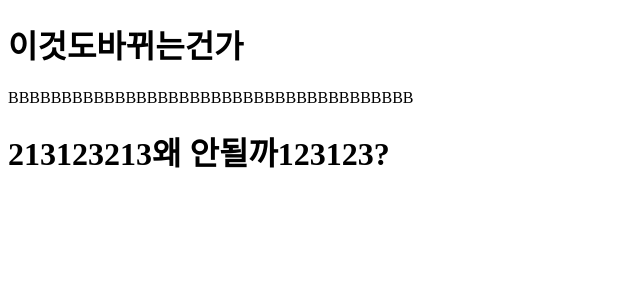
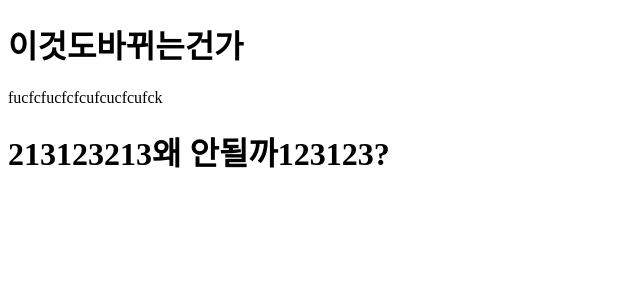
Before and after one commit to WeTheGo/wethego_gitTest, a React app in the folder frontend/: page / in a window 1280 px wide. Shown: the top 300 px of the page, without its empty margins (0-640 px from the left). Built offline with nearby package versions, Linux system fonts and the light colour scheme.

Commit message:
해치웠나22

```diff
--- a/frontend/src/App.js
+++ b/frontend/src/App.js
@@ -2,7 +2,11 @@ import React from 'react';
 
 export default function App() {
   return (
-    <div>BBBBBBBBBBBBBBBBBBBBBBBBBBBBBBBBBBBBBB</div>
+    <div>
+      <div>
+        fucfcfucfcfcufcucfcufck
+      </div>
+    </div>
 
   );
 }
```
